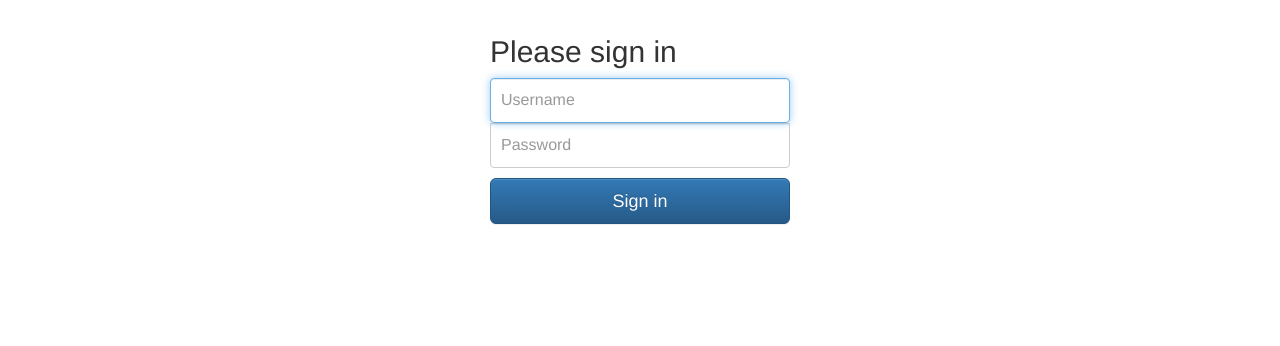
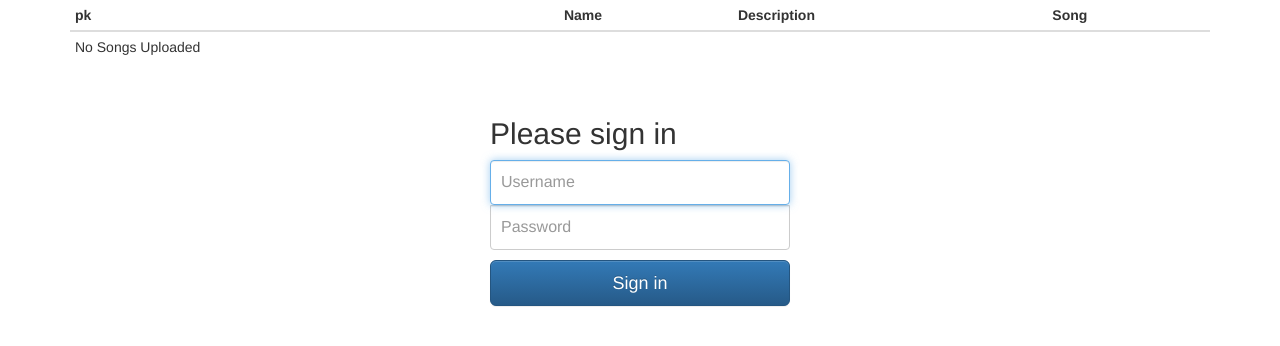
Before and after one commit to beren5000/musicPlayList, a Django app: page / in a window 1280 px wide. Shown: the top 346 px of the page. Run offline with Django 3.2, Linux system fonts and the light colour scheme; data that the repository does not hold is empty; some libraries are stand-ins or nearby versions.

Commit message:
frontend
organizacion de front end

```diff
--- a/applications/playList/views.py
+++ b/applications/playList/views.py
@@ -1,5 +1,6 @@
 from django.shortcuts import render
 import jwt
+from rest_framework.authentication import SessionAuthentication
 from rest_framework.decorators import authentication_classes
 from rest_framework.permissions import AllowAny
 from rest_framework.views import APIView
@@ -21,18 +22,24 @@ class SongsApiView(APIView):
         return Response(serializer.data)
 
 
-@authentication_classes([JSONWebTokenAuthentication,])
+@authentication_classes([JSONWebTokenAuthentication,  SessionAuthentication])
 class PlaylistApiView(APIView):
     """
     List all Songs, or create a new Song.
     """
     def get(self, request, format=None, pk=None):
-        try:
-            token = request.META['HTTP_AUTHORIZATION'][3:]
-            decode = jwt_decode_handler(token)
-            user_id = decode['user_id']
-        except KeyError:
-            return Response({"detail":"Authorization Token not provided"}, status=401)
+        if request.user.is_authenticated():
+            user_id = request.user.pk
+        else:
+            try:
+                token = request.META['HTTP_AUTHORIZATION'][3:]
+                decode = jwt_decode_handler(token)
+                user_id = decode['user_id']
+            except KeyError:
+                return Response({"detail":"Authorization Token not provided or user Not Authenticated"}, status=401)
         playlists = PlayLists.objects.filter(user__pk=user_id)
         serializer = PlaylistSerializer(playlists, many=True)
         return Response(serializer.data)
+
+    def post(self, request, format=None, pk=None):
+        pass
--- a/musicPlayList/devenv.py
+++ b/musicPlayList/devenv.py
@@ -1 +1,3 @@
 from settings import *
+
+SITE_ID = 1
--- a/templates/index.html
+++ b/templates/index.html
@@ -4,15 +4,49 @@
 {% block title %}Music Playlist{% endblock %}
 {% block content %}
     <div class="container">
-
-      <form class="form-signin">
+        <table class="table table-condensed">
+            <thead>
+                <tr>
+                    <th>pk</th>
+                    <th>Name</th>
+                    <th>Description</th>
+                    <th>Song</th>
+                </tr>
+            </thead>
+            <tbody id="songsContent">
+                <tr>
+                    <td>No Songs Uploaded</td>
+                </tr>
+            </tbody>
+        </table>
+        {% if user.is_authenticated %}
+            <h2 class="form-signin-heading">My Playlists</h2>
+            <table class="table table-condensed">
+                <thead>
+                    <tr>
+                        <th>pk</th>
+                        <th>Name</th>
+                        <th>Description</th>
+                        <th>Song</th>
+                    </tr>
+                </thead>
+                <tbody id="songsContent">
+                    <tr>
+                        <td>No Songs Uploaded</td>
+                    </tr>
+                </tbody>
+            </table>
+        {% else %}
+            <form id="formSignIn" class="form-signin">
                 <h2 class="form-signin-heading">Please sign in</h2>
+                <p id="formErrors" class="bg-danger hidden"></p>
                 <label for="inputEmail" class="sr-only">Email address</label>
                 <input type="username" id="inputUsername" class="form-control" placeholder="Username" required="" autofocus="">
                 <label for="inputPassword" class="sr-only">Password</label>
                 <input type="password" id="inputPassword" class="form-control" placeholder="Password" required="">
                 <button id="logInSubmit" class="btn btn-lg btn-primary btn-block" type="submit">Sign in</button>
             </form>
+        {% endif %}
 
     </div>
 {% endblock %}
@@ -35,6 +69,9 @@
                 },
                 error: function(data){
                     console.log(data);
+                    var resp = JSON.parse(data['responseText']);
+                    $("#formErrors").html(resp['non_field_errors']);
+                    $("#formErrors").removeClass( "hidden" ).addClass("show");
                 }
             });
         };
@@ -61,13 +98,28 @@
                 url: "API/v1/playlist/songs/",
                 success: function(data) {
                     console.log(data);
-                    return data;
+                    renderSongs(data) ;
                 },
                 error: function(data){
                     console.log(data);
                     return 0;
                 }
             });
+        };
+
+        var renderSongs = function (songs) {
+            if(songs!=0 || songs.length > 0){
+                var htmlSongs = "";
+                for (var i = 0; i < songs.length; i++) {
+                    htmlSongs += "<tr>";
+                    htmlSongs += "<td>" + songs[i]['pk'] + "</td>";
+                    htmlSongs += "<td>" + songs[i]['name'] + "</td>";
+                    htmlSongs += "<td>" + songs[i]['description'] + "</td>";
+                    htmlSongs += "<td>" + songs[i]['song_file'] + "</td>";
+                    htmlSongs += "</td>";
+                }
+                $('#songsContent').html(htmlSongs);
+            }
         };
 
         $(document).ready(function () {
```
Also changed, not shown: db.sqlite3. Lines whose indentation alone changed are shown as unchanged.
